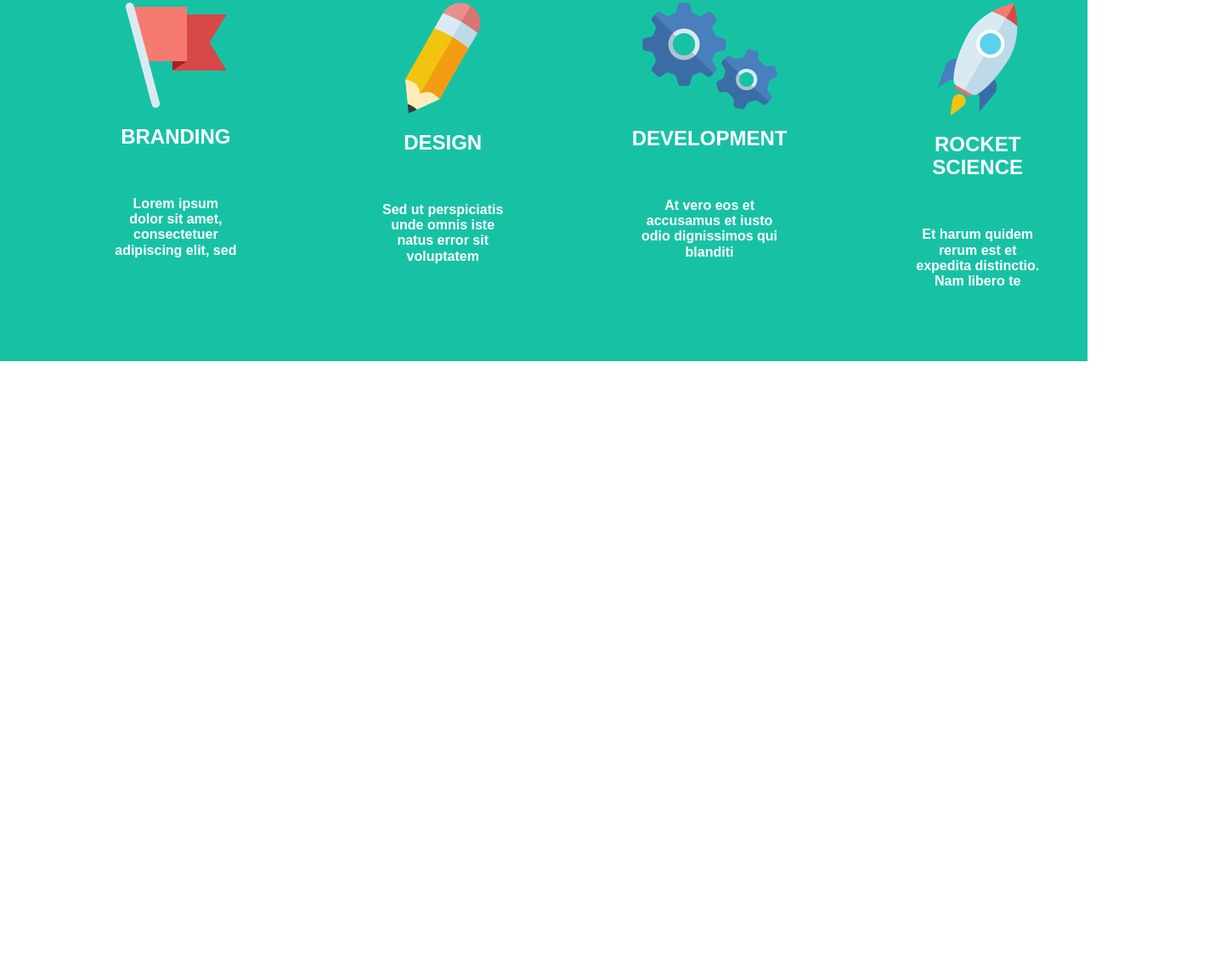
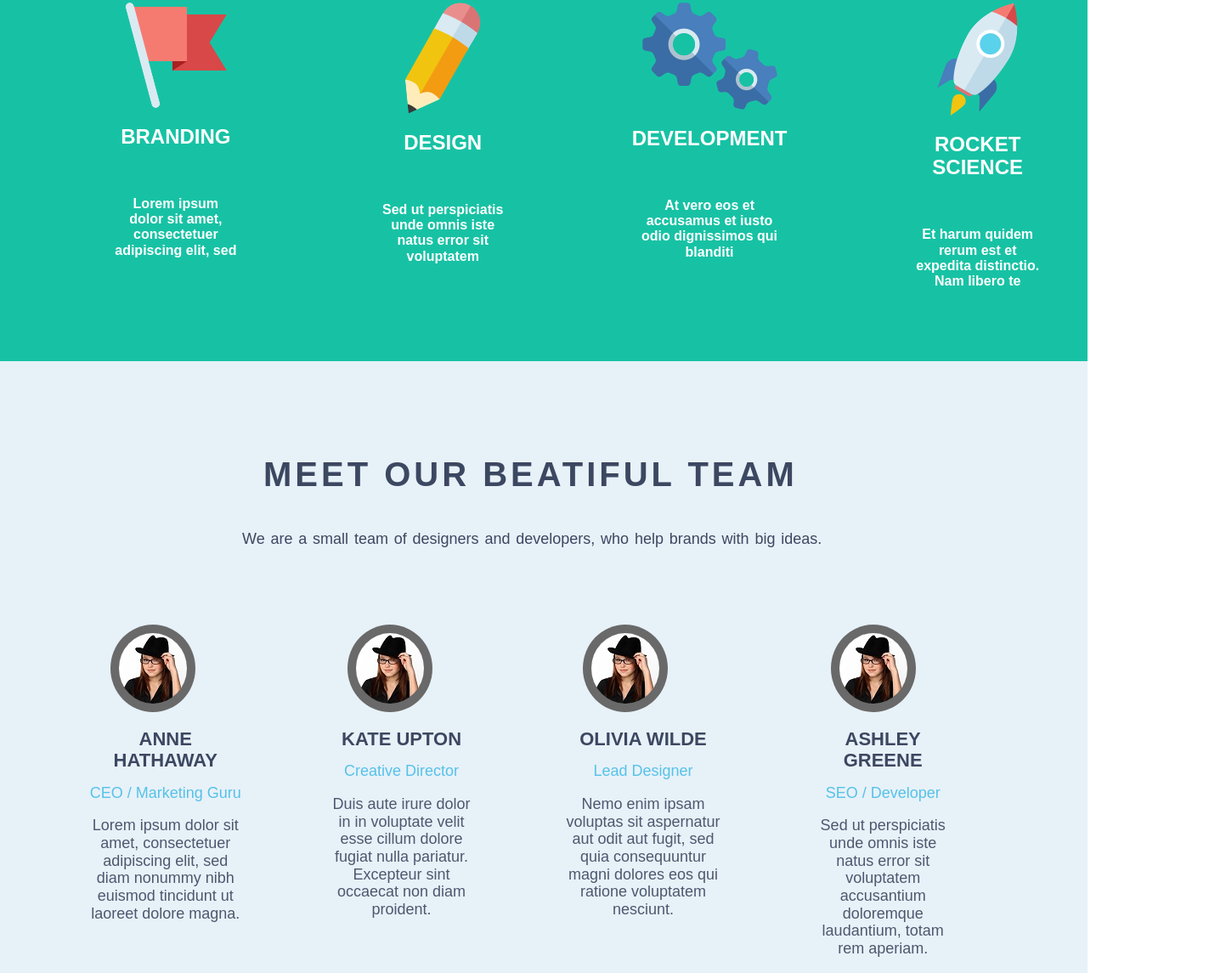
Before and after one commit to kore1z/cuda, a plain HTML site: page index.html in a window 1280 px wide. Shown: the part 918-2063 px from the top of the page at 85% size, 1423 px wide, since content can reach past the window. Before the commit the page ends 1343 px from the top, so only its background shows below. Drawn offline with Linux system fonts and the light colour scheme.

Commit message:
create team

```diff
--- a/index.html
+++ b/index.html
@@ -60,5 +60,39 @@
                  </div>
         </div>
     </div>
+    <div class="body-team">
+        <div class="wrapper">
+            <div class="team-header">
+            <h1 class="title-team">MEET OUR BEATIFUL TEAM</h1>
+            <p class="text-team">We are a small team of designers and developers, who help brands with big ideas.</p>
+        </div>
+            <div class="team">
+                <div class="first-team">
+                    <img class="team-img" src="picture/team.jpg" alt="team">
+                    <h1 class="team-name">ANNE HATHAWAY</h1>
+                    <h2 class="team-position">CEO / Marketing Guru</h2>
+                    <p class="team-about">Lorem ipsum dolor sit amet, consectetuer adipiscing elit, sed diam nonummy nibh euismod tincidunt ut laoreet dolore magna.</p>
+                </div>
+                <div class="second-team">
+                    <img class="team-img" src="picture/team.jpg" alt="team">
+                    <h1 class="team-name">KATE UPTON</h1>
+                    <h2 class="team-position">Creative Director</h2>
+                    <p class="team-about">Duis aute irure dolor in in voluptate velit esse cillum dolore fugiat nulla pariatur. Excepteur sint occaecat non diam proident.</p>
+                </div>
+                <div class="third-team">
+                    <img class="team-img" src="picture/team.jpg" alt="team">
+                    <h1 class="team-name">OLIVIA WILDE</h1>
+                    <h2 class="team-position">Lead Designer</h2>
+                    <p class="team-about">Nemo enim ipsam voluptas sit aspernatur aut odit aut fugit, sed quia consequuntur magni dolores eos qui ratione voluptatem nesciunt.</p>
+                </div>
+                <div class="fouth-team">
+                    <img class="team-img" src="picture/team.jpg" alt="team">
+                    <h1 class="team-name">ASHLEY GREENE</h1>
+                    <h2 class="team-position">SEO / Developer</h2>
+                    <p class="team-about">Sed ut perspiciatis unde omnis iste natus error sit voluptatem accusantium doloremque laudantium, totam rem aperiam.</p>
+                </div>
+            </div>
+        </div>
+    </div>
 </body>
 </html>
--- a/style.css
+++ b/style.css
@@ -66,6 +66,7 @@ header{
     font-size: 42px;
     font-weight: 700;
     white-space: pre;
+    text-transform: uppercase;
 }
 .button{
     background-color: #eb7d4b;
@@ -123,3 +124,71 @@ header{
     font-size: 16px;
     padding-top: 40px;
 }
+.body-team{
+    background-color:#e7f1f8;
+}
+.team{
+    display: flex;
+    padding-top: 250px;
+    margin-left: 50px;
+}
+.first-team{
+    padding-right: 100px;
+}
+.second-team{
+    padding-right: 100px;
+}
+.third-team{
+    padding-right: 100px;
+}
+.fouth-team{
+    padding-right: 100px;
+}
+.team-header{
+    padding-top: 10px;
+    padding-bottom: 50px;
+}
+.team-img{
+    border-radius: 100%;
+    padding: 10px;
+    background: #696969;
+    margin-left: 25px;
+}
+.title-team{
+    color: #3c4761;
+    font-weight: 700;
+    font-size: 40px;
+    padding-left: 0px;
+    padding-top: 0px;
+    margin-left: 255px;
+    margin-top: 100px;
+    letter-spacing: 0.1em;
+    position: absolute;
+}
+.text-team{
+    position: absolute;
+    display: flex;
+    font-size: 18px;
+    color: #3c4761;
+    margin-top: 188px;
+    margin-left: 230px;
+    white-space: pre;
+    word-spacing: 0.1em;
+    line-height: 1.3;
+}
+.team-name{
+    color:#3c4761;
+    font-size: 22px;
+    text-align: center;
+}
+.team-position{
+    color:#55c2e9;
+    font-size: 18px;
+    font-weight: 400;
+    text-align: center;
+}
+.team-about{
+    text-align: center;
+    color:#4d586f;
+    font-size: 18px;
+}
```
